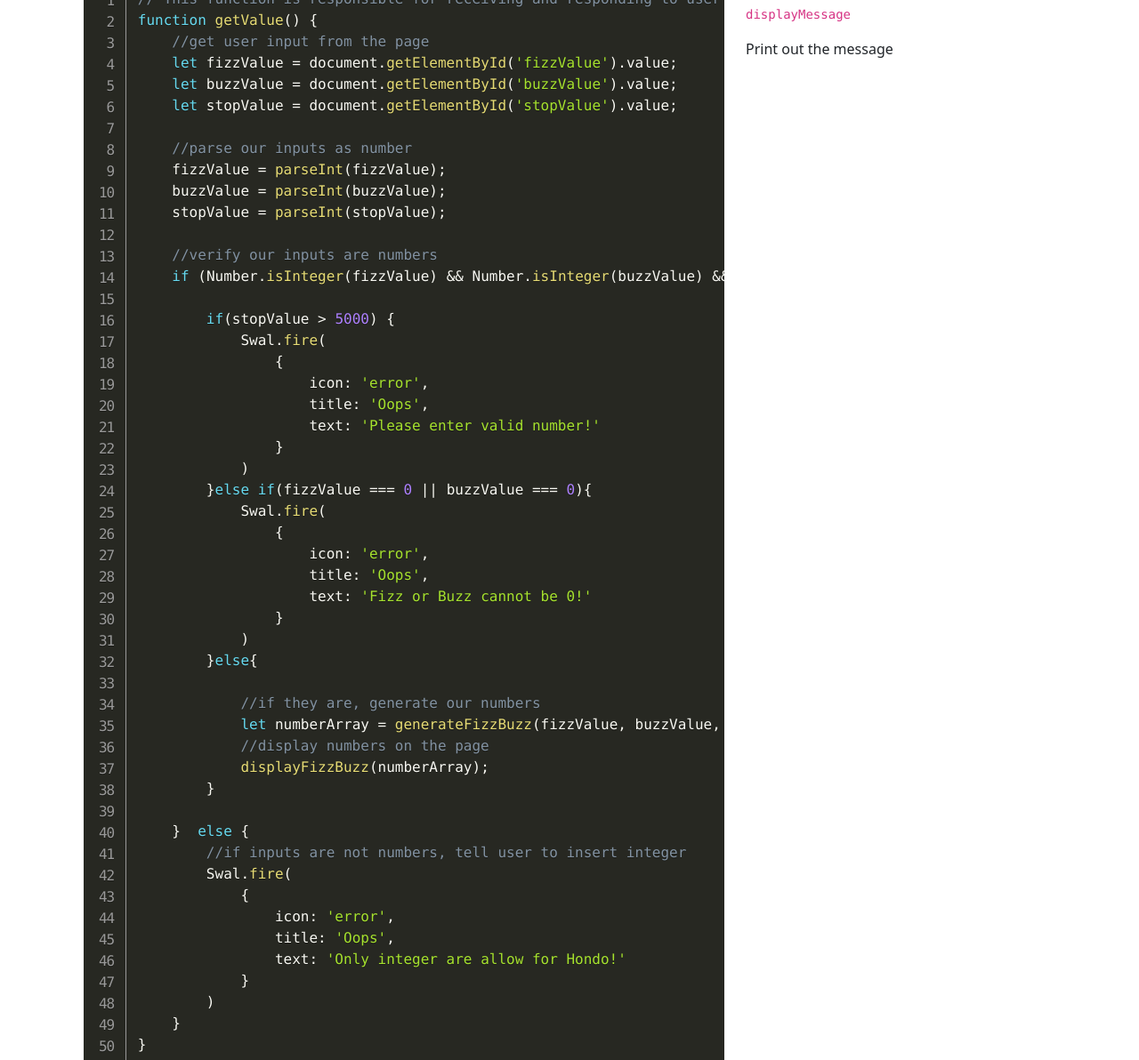
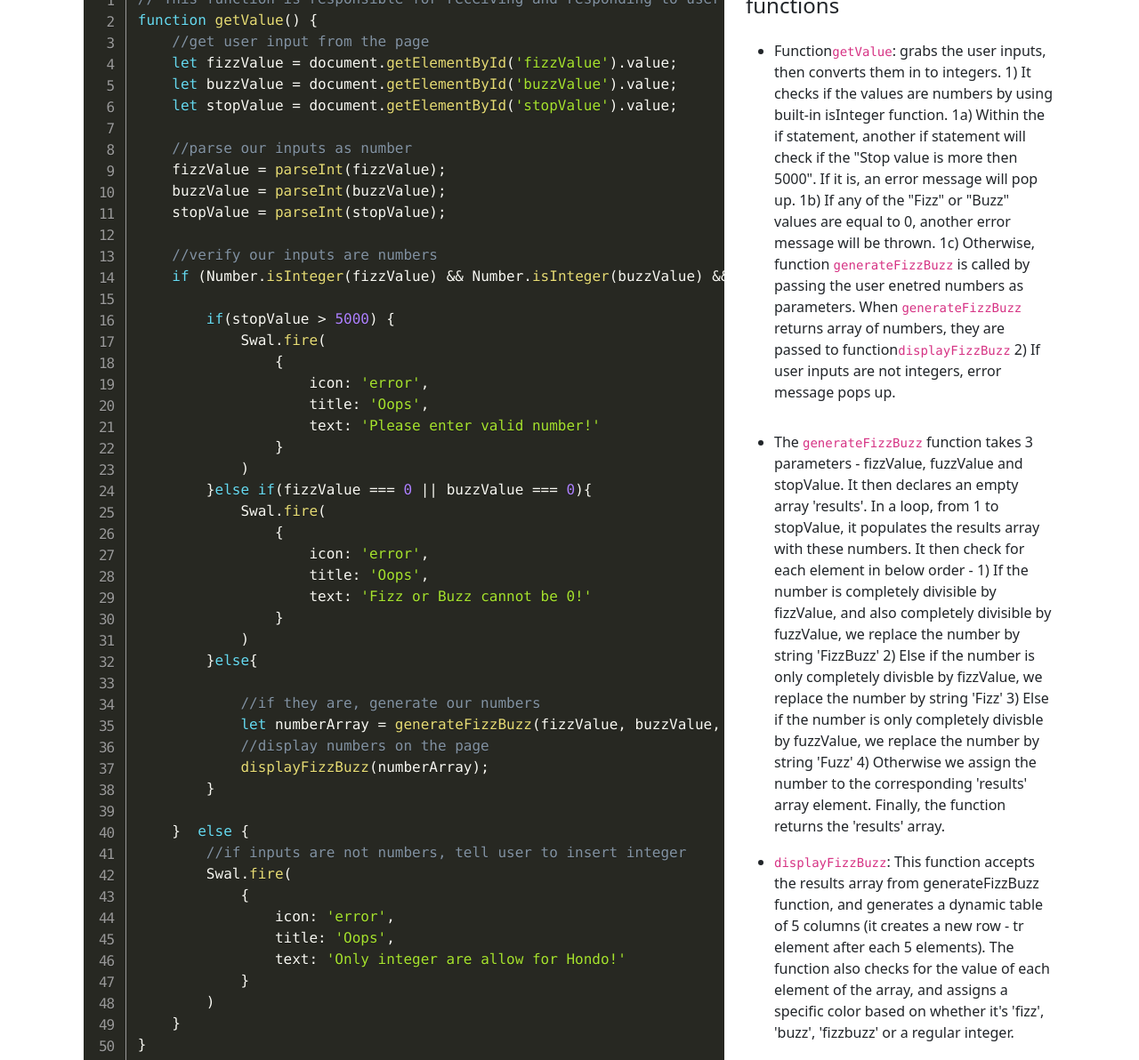
Before and after one commit to tRomanova/FizzBuzz, a plain HTML site: page code.html in a window 1280 px wide. Shown: the part 203-1395 px from the top of the page at 89% size. Drawn offline with nearby package versions, Linux system fonts and the light colour scheme.

Commit message:
Added function descriptions - code.html

```diff
--- a/code.html
+++ b/code.html
@@ -42,7 +42,7 @@
                             <a class="nav-link" href="app.html">FizzBuzz</a>
                         </li>
                         <li class="nav-item">
-                            <a class="nav-link active" aria-current="page"  href="/code.html">The Code</a>
+                            <a class="nav-link active" aria-current="page" href="/code.html">The Code</a>
                         </li>
                         <li class="nav-item">
                             <a class="nav-link" href="#">The Repo</a>
@@ -172,9 +172,46 @@
                     </pre>
                 </div>
                 <div class="col col-md-4 col-lg-4">
-                    <p>The code is structured in one function</p>
-                    <p><code>displayMessage</code></p>
-                    <p>Print out the message</p>
+                    <h4>The code is structured in 3 functions</h4>
+                    <ul>
+                        <li class="py-3">Function<code>getValue</code>: grabs the user inputs,
+                            then converts them in to integers.
+                            1) It checks if the values are numbers by using built-in isInteger function.
+                            1a) Within the if statement, another if statement will check if the
+                            "Stop value is more then 5000". If it is, an error message will pop up.
+                            1b) If any of the "Fizz" or "Buzz" values are equal to 0,
+                            another error message will be thrown.
+                            1c) Otherwise, function <code>generateFizzBuzz</code> is called by passing
+                            the user enetred numbers as parameters.
+                            When <code>generateFizzBuzz</code> returns array of numbers, they are passed to
+                            function<code>displayFizzBuzz</code>
+                            2) If user inputs are not integers, error message pops up.
+                        </li>
+                        <li class="py-3">
+                            The <code>generateFizzBuzz</code> function takes 3 parameters - fizzValue, fuzzValue and
+                            stopValue.
+                            It then declares an empty array 'results'.
+                            In a loop, from 1 to stopValue, it populates the results array with these numbers.
+                            It then check for each element in below order -
+                            1) If the number is completely divisible by fizzValue, and also completely divisible by
+                            fuzzValue,
+                            we replace the number by string 'FizzBuzz'
+                            2) Else if the number is only completely divisble by fizzValue,
+                            we replace the number by string 'Fizz'
+                            3) Else if the number is only completely divisble by fuzzValue,
+                            we replace the number by string 'Fuzz'
+                            4) Otherwise we assign the number to the corresponding 'results' array element.
+                            Finally, the function returns the 'results' array.
+                        </li>
+                        <li>
+                            <code>displayFizzBuzz</code>: This function accepts the results array from generateFizzBuzz
+                            function,
+                            and generates a dynamic table of 5 columns (it creates a new row - tr element after each 5
+                            elements).
+                            The function also checks for the value of each element of the array, and assigns a
+                            specific color based on whether it's 'fizz', 'buzz', 'fizzbuzz' or a regular integer.
+                        </li>
+                    </ul>
                 </div>
             </div>
         </div>
```
Also changed, not shown: app.html (+1 -1 lines).
